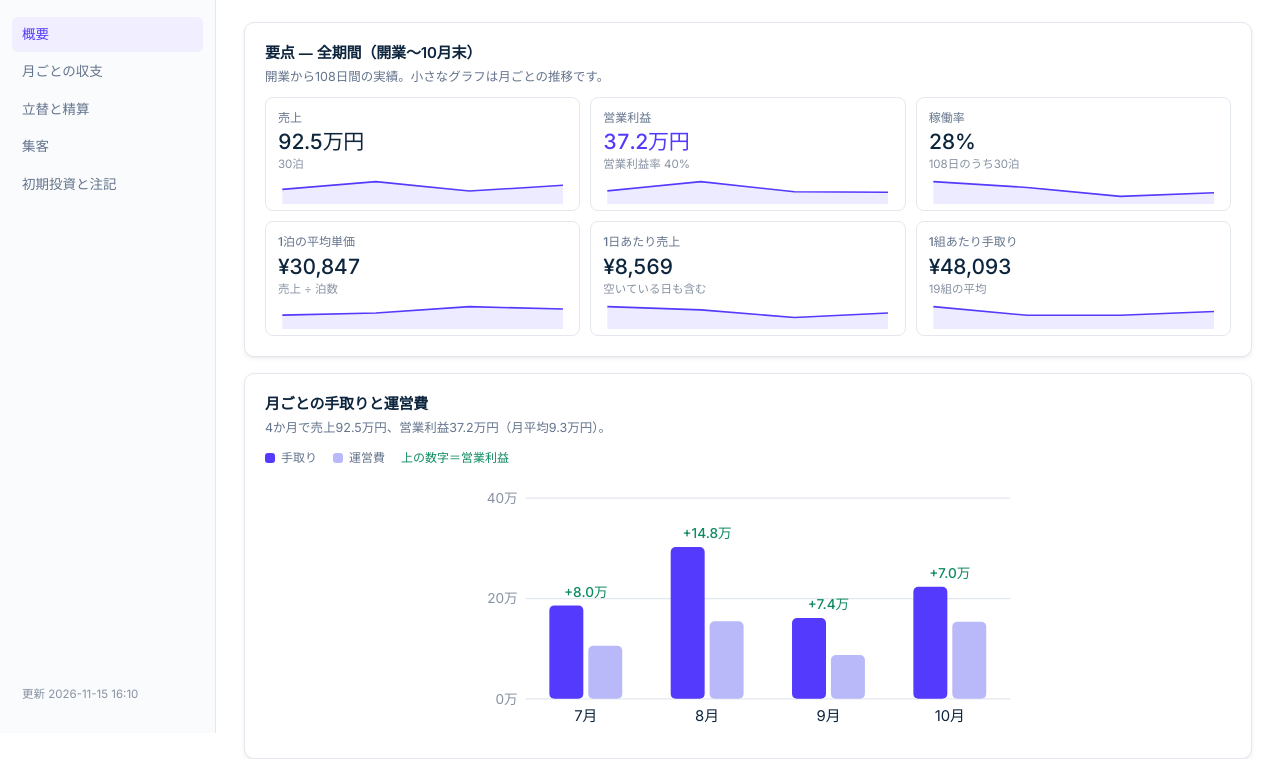
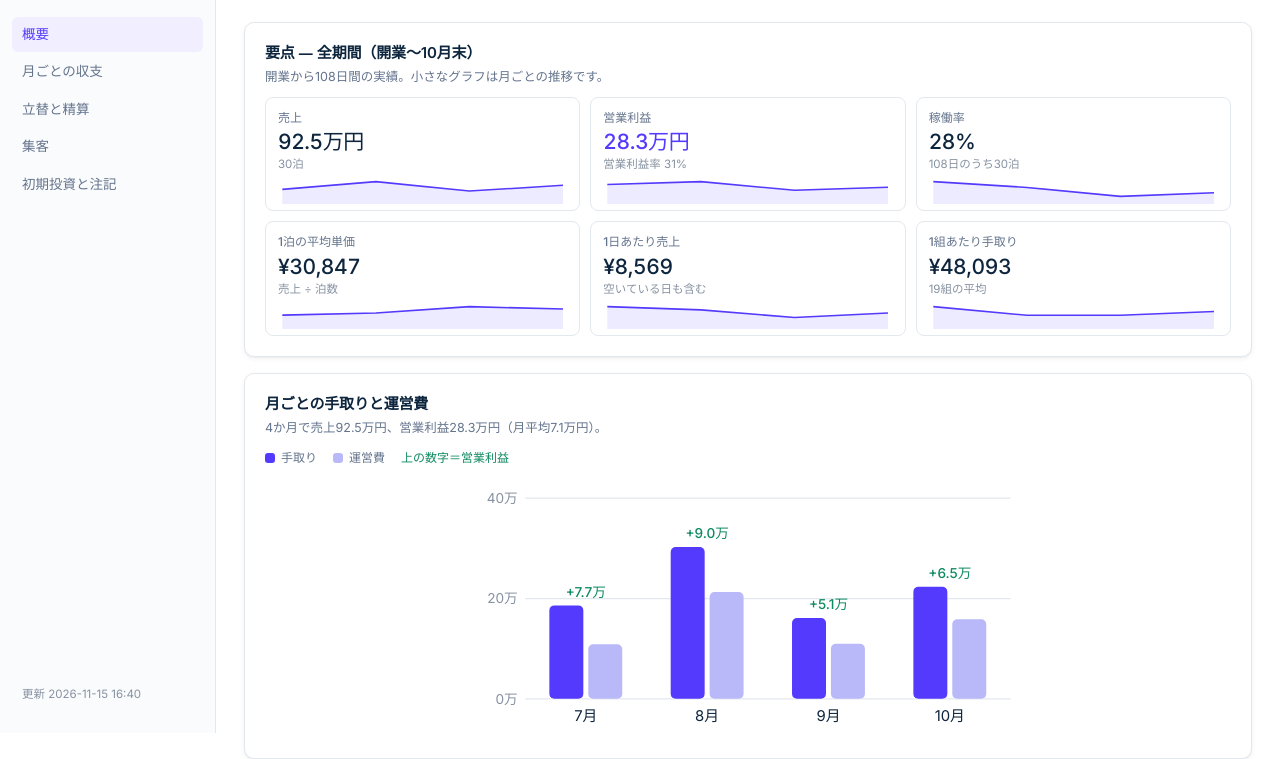
Before and after one commit to kinopy0918/uminiwa-report, a plain HTML site: page docs/index.html in a window 1280 px wide. Shown: the part 67-826 px from the top of the page. Drawn offline with Linux system fonts and the light colour scheme.

Commit message:
出資と立替の画面を追加（LINE経費台帳の立替一覧・経費シートへのリンク）、インターネット代を毎月固定で計上、電気・水道を使った月で計上
Co-Authored-By: Claude Opus 5.5 <noreply@anthropic.com>

```diff
--- a/docs/data.json
+++ b/docs/data.json
@@ -1,14 +1,14 @@
 {
- "generated": "2026-11-15 16:10",
+ "generated": "2026-11-15 16:40",
  "opening": "2026-07-16",
  "ledger_until": "2026-11-05",
  "initial": {
-  "total": 3377231,
+  "total": 3439502,
   "by_cat": {
    "修繕費": 1667677,
-   "消耗品費": 967833,
+   "消耗品費": 1009554,
    "地代家賃": 681452,
-   "光熱費": 25242,
+   "光熱費": 45792,
    "リネン費": 10450,
    "車両費": 7396,
    "荷造運賃": 6330,
@@ -30,11 +30,12 @@
    "fee": 5760,
    "net": 186240,
    "rent": 33548,
+   "internet": 3000,
    "linen": 9520,
    "cleaning": 0,
    "other_cost": 62879,
-   "cost": 105948,
-   "profit": 80292,
+   "cost": 108948,
+   "profit": 77292,
    "stays": 3,
    "net_per_turnover": 69840.0,
    "guests": 14,
@@ -79,11 +80,12 @@
    "fee": 9360,
    "net": 302640,
    "rent": 65000,
+   "internet": 5813,
    "linen": 40606,
    "cleaning": 0,
-   "other_cost": 49136,
-   "cost": 154742,
-   "profit": 147898,
+   "other_cost": 101457,
+   "cost": 212876,
+   "profit": 89764,
    "stays": 7,
    "net_per_turnover": 39908.57142857143,
    "guests": 60,
@@ -121,11 +123,12 @@
    "fee": 4980,
    "net": 161020,
    "rent": 65000,
+   "internet": 5813,
    "linen": 20603,
    "cleaning": 0,
-   "other_cost": 1609,
-   "cost": 87212,
-   "profit": 73808,
+   "other_cost": 18209,
+   "cost": 109625,
+   "profit": 51395,
    "stays": 4,
    "net_per_turnover": 40255.0,
    "guests": 31,
@@ -170,11 +173,12 @@
    "fee": 32087,
    "net": 223313,
    "rent": 65000,
+   "internet": 5813,
    "linen": 19587,
    "cleaning": 10000,
-   "other_cost": 59135,
-   "cost": 153722,
-   "profit": 69591,
+   "other_cost": 58188,
+   "cost": 158588,
+   "profit": 64725,
    "stays": 5,
    "net_per_turnover": 52774.6,
    "guests": 32,
@@ -225,11 +229,12 @@
    "fee": 71517,
    "net": 389883,
    "rent": 65000,
+   "internet": 5813,
    "linen": 26261,
    "cleaning": 17500,
-   "other_cost": 33711,
-   "cost": 142472,
-   "profit": 247411,
+   "other_cost": 2248,
+   "cost": 116822,
+   "profit": 273061,
    "stays": 1,
    "net_per_turnover": 77740.0,
    "guests": 4,
@@ -264,11 +269,12 @@
    "fee": 50964,
    "net": 277836,
    "rent": 65000,
+   "internet": 5813,
    "linen": 22572,
    "cleaning": 10000,
    "other_cost": 0,
-   "cost": 97572,
-   "profit": 180264,
+   "cost": 103385,
+   "profit": 174451,
    "stays": 0,
    "net_per_turnover": null,
    "guests": 0,
@@ -291,11 +297,12 @@
    "fee": 26257,
    "net": 143143,
    "rent": 70000,
+   "internet": 5813,
    "linen": 14388,
    "cleaning": 10000,
    "other_cost": 0,
-   "cost": 94388,
-   "profit": 48755,
+   "cost": 100201,
+   "profit": 42942,
    "stays": 0,
    "net_per_turnover": null,
    "guests": 0,
@@ -318,11 +325,12 @@
    "fee": 0,
    "net": 0,
    "rent": 70000,
+   "internet": 5813,
    "linen": 0,
    "cleaning": 0,
    "other_cost": 0,
-   "cost": 70000,
-   "profit": -70000,
+   "cost": 75813,
+   "profit": -75813,
    "stays": 0,
    "net_per_turnover": null,
    "guests": 0,
@@ -345,11 +353,12 @@
    "fee": 10447,
    "net": 56953,
    "rent": 70000,
+   "internet": 5813,
    "linen": 8184,
    "cleaning": 5000,
    "other_cost": 0,
-   "cost": 83184,
-   "profit": -26231,
+   "cost": 88997,
+   "profit": -32044,
    "stays": 0,
    "net_per_turnover": null,
    "guests": 0,
@@ -372,11 +381,12 @@
    "fee": 1440,
    "net": 46560,
    "rent": 70000,
+   "internet": 5813,
    "linen": 5962,
    "cleaning": 2500,
    "other_cost": 0,
-   "cost": 78462,
-   "profit": -31902,
+   "cost": 84275,
+   "profit": -37715,
    "stays": 0,
    "net_per_turnover": null,
    "guests": 0,
@@ -399,11 +409,12 @@
    "fee": 5921,
    "net": 32279,
    "rent": 70000,
+   "internet": 5813,
    "linen": 5214,
    "cleaning": 2500,
    "other_cost": 0,
-   "cost": 77714,
-   "profit": -45435,
+   "cost": 83527,
+   "profit": -51248,
    "stays": 0,
    "net_per_turnover": null,
    "guests": 0,
@@ -426,11 +437,12 @@
    "fee": 0,
    "net": 0,
    "rent": 70000,
+   "internet": 5813,
    "linen": 0,
    "cleaning": 0,
    "other_cost": 0,
-   "cost": 70000,
-   "profit": -70000,
+   "cost": 75813,
+   "profit": -75813,
    "stays": 0,
    "net_per_turnover": null,
    "guests": 0,
@@ -453,11 +465,12 @@
    "fee": 0,
    "net": 0,
    "rent": 70000,
+   "internet": 5813,
    "linen": 0,
    "cleaning": 0,
    "other_cost": 0,
-   "cost": 70000,
-   "profit": -70000,
+   "cost": 75813,
+   "profit": -75813,
    "stays": 0,
    "net_per_turnover": null,
    "guests": 0,
@@ -480,11 +493,12 @@
    "fee": 4185,
    "net": 22815,
    "rent": 70000,
+   "internet": 5813,
    "linen": 3718,
    "cleaning": 2500,
    "other_cost": 0,
-   "cost": 76218,
-   "profit": -53403,
+   "cost": 82031,
+   "profit": -59216,
    "stays": 0,
    "net_per_turnover": null,
    "guests": 0,
@@ -2015,10 +2029,212 @@
   }
  ],
  "tatekae": {
-  "paid": 2263292,
-  "equity": 750000,
-  "settled": 1287577,
-  "pending": []
+  "equity": 3000000,
+  "equity_n": 4,
+  "people": [
+   {
+    "name": "樹〇",
+    "paid": 2354195,
+    "settled": 1287577,
+    "equity_in_kind": 750000,
+    "open": 316618
+   },
+   {
+    "name": "長〇",
+    "paid": 8826,
+    "settled": 8826,
+    "equity_in_kind": 0,
+    "open": 0
+   },
+   {
+    "name": "桑〇",
+    "paid": 31463,
+    "settled": 31463,
+    "equity_in_kind": 0,
+    "open": 0
+   },
+   {
+    "name": "金〇",
+    "paid": 7879,
+    "settled": 0,
+    "equity_in_kind": 0,
+    "open": 7879
+   }
+  ],
+  "line": [
+   {
+    "date": "2026/05/17",
+    "what": "水道料金（令和8年4月分）",
+    "amount": 2322,
+    "payer": "樹〇",
+    "in_ledger": true,
+    "via_bank": false,
+    "status": "樹〇さんの立替に合算"
+   },
+   {
+    "date": "2026/07/12",
+    "what": "ラベル用テープ・軽量モンキーレンチ購入",
+    "amount": 2596,
+    "payer": "樹〇",
+    "in_ledger": true,
+    "via_bank": false,
+    "status": "樹〇さんの立替に合算"
+   },
+   {
+    "date": "2026/07/12",
+    "what": "水廻り用品・洗剤・紙袋",
+    "amount": 3588,
+    "payer": "長〇",
+    "in_ledger": true,
+    "via_bank": false,
+    "status": "精算済み"
+   },
+   {
+    "date": "2026/07/14",
+    "what": "収納ボックス・ランドリーバスケット等日用雑貨",
+    "amount": 11966,
+    "payer": "樹〇",
+    "in_ledger": true,
+    "via_bank": false,
+    "status": "樹〇さんの立替に合算"
+   },
+   {
+    "date": "2026/07/15",
+    "what": "表示錠レバー・コーナータップ",
+    "amount": 5238,
+    "payer": "長〇",
+    "in_ledger": true,
+    "via_bank": false,
+    "status": "精算済み"
+   },
+   {
+    "date": "2026/07/15",
+    "what": "日用品・清掃用品まとめ買い",
+    "amount": 17410,
+    "payer": "桑〇",
+    "in_ledger": true,
+    "via_bank": false,
+    "status": "精算済み"
+   },
+   {
+    "date": "2026/07/15",
+    "what": "指定ゴミ袋・資源袋・レジ袋・麦茶",
+    "amount": 923,
+    "payer": "桑〇",
+    "in_ledger": true,
+    "via_bank": false,
+    "status": "精算済み"
+   },
+   {
+    "date": "2026/07/18",
+    "what": "電気料金（2026年6月分・使用109kWh）",
+    "amount": 4762,
+    "payer": "樹〇",
+    "in_ledger": true,
+    "via_bank": false,
+    "status": "樹〇さんの立替に合算"
+   },
+   {
+    "date": "2026/08/07",
+    "what": "電気料金(2026年7月分)コンビニ払込",
+    "amount": 11144,
+    "payer": "樹〇",
+    "in_ledger": true,
+    "via_bank": false,
+    "status": "樹〇さんの立替に合算"
+   },
+   {
+    "date": "2026/08/09",
+    "what": "日用品・掃除用品まとめ買い",
+    "amount": 7270,
+    "payer": "桑〇",
+    "in_ledger": true,
+    "via_bank": false,
+    "status": "精算済み"
+   },
+   {
+    "date": "2026/08/09",
+    "what": "シャンプー・ボディソープ等日用品",
+    "amount": 5860,
+    "payer": "桑〇",
+    "in_ledger": true,
+    "via_bank": false,
+    "status": "精算済み"
+   },
+   {
+    "date": "2026/08/19",
+    "what": "ガス料金利用明細",
+    "amount": 1409,
+    "payer": "樹〇",
+    "in_ledger": true,
+    "via_bank": true,
+    "status": "口座払い"
+   },
+   {
+    "date": "2026/09/14",
+    "what": "水道料金 令和8年8月分",
+    "amount": 2504,
+    "payer": "樹〇",
+    "in_ledger": true,
+    "via_bank": false,
+    "status": "樹〇さんの立替に合算"
+   },
+   {
+    "date": "2026/09/14",
+    "what": "水道料金（令和08年06月分）",
+    "amount": 2322,
+    "payer": "樹〇",
+    "in_ledger": true,
+    "via_bank": false,
+    "status": "樹〇さんの立替に合算"
+   },
+   {
+    "date": "2026/09/17",
+    "what": "BBQコンロ・ステンレストング購入",
+    "amount": 5341,
+    "payer": "樹〇",
+    "in_ledger": true,
+    "via_bank": false,
+    "status": "樹〇さんの立替に合算"
+   },
+   {
+    "date": "2026/09/17",
+    "what": "LPガス利用明細（9月分・基本料金等）",
+    "amount": 2046,
+    "payer": "樹〇",
+    "in_ledger": true,
+    "via_bank": true,
+    "status": "口座払い"
+   },
+   {
+    "date": "2026/09/21",
+    "what": "電気料金の支払い",
+    "amount": 36687,
+    "payer": "樹〇",
+    "in_ledger": true,
+    "via_bank": false,
+    "status": "樹〇さんの立替に合算"
+   },
+   {
+    "date": "2026/10/10",
+    "what": "電気料金のPayPay支払い",
+    "amount": 11259,
+    "payer": "樹〇",
+    "in_ledger": true,
+    "via_bank": false,
+    "status": "樹〇さんの立替に合算"
+   },
+   {
+    "date": "2026/10/19",
+    "what": "ローラーキット・水性塗料・両面テープ等",
+    "amount": 7879,
+    "payer": "金〇",
+    "in_ledger": true,
+    "via_bank": false,
+    "status": "未精算"
+   }
+  ],
+  "line_sheet": "https://docs.google.com/spreadsheets/d/1oQSLwz6SPHM2JBoU3BDCg4Sr8qXaVegUV48a5CTFiRE/edit"
  },
  "unconfirmed_total": 0
 }
--- a/docs/index.html
+++ b/docs/index.html
@@ -135,6 +135,11 @@ dl.gloss dt{font-weight:600} dl.gloss dd{margin:0;color:var(--muted)}
 .pick select{font:inherit;font-size:13.5px;font-weight:500;color:var(--ink);background-color:var(--card);border:1px solid var(--line);border-radius:6px;padding:6px 32px 6px 10px;appearance:none;cursor:pointer;box-shadow:0 1px 2px rgba(13,37,61,.06);min-width:210px;
   background-image:linear-gradient(45deg,transparent 50%,var(--muted) 50%),linear-gradient(135deg,var(--muted) 50%,transparent 50%);background-position:calc(100% - 16px) 55%,calc(100% - 11px) 55%;background-size:5px 5px;background-repeat:no-repeat}
 .pick select:focus-visible{outline:2px solid var(--accent);outline-offset:1px}
+.btn{font-size:12.5px;font-weight:600;color:var(--accent);text-decoration:none;border:1px solid var(--line);border-radius:6px;padding:4px 10px;white-space:nowrap}
+.btn:hover{background:var(--accent-soft)}
+#tk{grid-template-columns:repeat(4,minmax(0,1fr))}
+@media (max-width:900px){#tk{grid-template-columns:repeat(2,minmax(0,1fr))}}
+#v-tatekae .row{align-items:start}
 </style>
 </head>
 <body>
@@ -197,10 +202,24 @@ dl.gloss dt{font-weight:600} dl.gloss dd{margin:0;color:var(--muted)}
   </div>
   <div class="view" id="v-tatekae">
   <section class="block" id="s-tk">
-    <h2><span class="no">05</span>立替と精算</h2>
-    <p class="lead">運営者が個人のカードなどで立て替えた支払いと、口座からの精算の状況。</p>
+    <h2>出資と立替<a class="btn" id="tk-link" href="#" target="_blank" rel="noopener">経費スプレッドシートを開く ↗</a></h2>
+    <p class="lead">出資は4名がそれぞれ75万円。備品などの買い物はLINE「海庭｜領収書」に送った領収書から経費に計上し、立て替えた人に口座から精算しています。</p>
     <div class="figs" id="tk"></div>
-    <ul class="notes" id="tk-notes"></ul>
+  </section>
+  <div class="row even">
+  <section class="block" id="s-tk-people">
+    <h2>立て替えた人ごとの残り</h2>
+    <p class="lead">未精算＝これから口座から払い戻す額。</p>
+    <div class="scroll"><table id="tk-people" style="min-width:420px"></table></div>
+  </section>
+  <section class="block" id="s-tk-notes">
+    <h2>見方と注意点</h2>
+    <ul class="notes" id="tk-notes" style="margin-top:4px"></ul>
+  </section>
+  </div>
+  <section class="block" id="s-tk-list">
+    <h2>LINEで計上した立替の一覧<span class="lead" id="tk-count" style="margin:0"></span></h2>
+    <div class="scroll"><table id="tk-list"></table></div>
   </section>
   </div>
   <div class="view" id="v-marketing">
@@ -236,7 +255,7 @@ dl.gloss dt{font-weight:600} dl.gloss dd{margin:0;color:var(--muted)}
     <dl class="gloss">
       <dt>売上</dt><dd>Airbnbに設定した宿泊料の合計。泊まった日で月に割り振る</dd>
       <dt>手取り</dt><dd>売上からAirbnbの手数料を引いた額</dd>
-      <dt>営業利益</dt><dd>手取りから家賃・リネン・清掃・光熱・消耗品を引いた額。手元の現金とは一致しない</dd>
+      <dt>営業利益</dt><dd>手取りから家賃・インターネット・リネン・清掃・光熱・消耗品を引いた額。手元の現金とは一致しない</dd>
       <dt>稼働率</dt><dd>営業日のうち宿泊が入っていた日の割合（1棟貸しなので1泊＝1日）</dd>
       <dt>1日あたり売上</dt><dd>売上 ÷ 営業日数。空いている日も含めた稼ぐ力</dd>
       <dt>1組あたり手取り</dt><dd>1回の清掃（1組の滞在）でいくら入ったか。チェックインした月で数える</dd>
@@ -264,7 +283,7 @@ const FEE_NOW=0.155, RENT_NOW=70000, RENT_OLD=65000;
 let D, DONE, T;
 function total(ms){
   const s=k=>ms.reduce((a,m)=>a+(m[k]||0),0);
-  const t={gross:s("gross"),fee:s("fee"),net:s("net"),rent:s("rent"),linen:s("linen"),cleaning:s("cleaning"),other_cost:s("other_cost"),cost:s("cost"),profit:s("profit"),
+  const t={gross:s("gross"),fee:s("fee"),net:s("net"),rent:s("rent"),internet:s("internet"),linen:s("linen"),cleaning:s("cleaning"),other_cost:s("other_cost"),cost:s("cost"),profit:s("profit"),
     nights:s("nights"),days:s("days"),bookings:s("bookings"),stays:s("stays")};
   t.turnNet=ms.reduce((a,m)=>a+(m.net_per_turnover||0)*(m.stays||0),0);
   t.occupancy=t.nights/t.days; t.adr=t.nights?t.gross/t.nights:0; t.net_per_turnover=t.stays?t.turnNet/t.stays:null;
@@ -306,7 +325,7 @@ function renderPeriod(key){
   ].join("");
 
   $("flow-title").textContent=`お金の流れ ― ${label}`;
-  const steps=[["売上（宿泊料）",p.gross,"var(--accent)"],["Airbnb手数料",-p.fee,"var(--accent-2)"],["家賃",-p.rent,"var(--accent-2)"],["リネン",-p.linen,"var(--accent-2)"],
+  const steps=[["売上（宿泊料）",p.gross,"var(--accent)"],["Airbnb手数料",-p.fee,"var(--accent-2)"],["家賃",-p.rent,"var(--accent-2)"],["インターネット",-(p.internet||0),"var(--accent-2)"],["リネン",-p.linen,"var(--accent-2)"],
     ["清掃",-p.cleaning,"var(--accent-2)"],["光熱・消耗品ほか",-p.other_cost,"var(--accent-2)"],["営業利益",p.profit,"var(--good)"]];
   let run=0; const max=Math.max(p.gross,1);
   $("flow").innerHTML=steps.map(([k,v,c],i)=>{
@@ -354,7 +373,7 @@ function renderStatic(){
   $("pl-chart").innerHTML=`<div class="legend"><span><i style="background:var(--accent)"></i>手取り</span><span><i style="background:var(--accent-2)"></i>運営費</span><span style="color:var(--good)">上の数字＝営業利益</span></div>
     <svg viewBox="0 0 ${W} ${H}" width="100%" role="img" aria-label="月ごとの手取りと運営費">${grid}${bars}</svg>`;
   const cols=[...ms,{...T,month:"合計"}];
-  const money=[["売上（宿泊料）","gross",""],["Airbnb手数料","fee","−"],["手取り","net","b"],["家賃","rent","−"],["リネン","linen","−"],["清掃","cleaning","−"],["光熱・消耗品ほか","other_cost","−"],["運営費 計","cost","b−"],["営業利益","profit","p"]];
+  const money=[["売上（宿泊料）","gross",""],["Airbnb手数料","fee","−"],["手取り","net","b"],["家賃","rent","−"],["インターネット","internet","−"],["リネン","linen","−"],["清掃","cleaning","−"],["光熱・消耗品ほか","other_cost","−"],["運営費 計","cost","b−"],["営業利益","profit","p"]];
   const cell=(v,f)=>f==="p"?`<b class="${v<0?"neg":"pos"}">${yen(v)}</b>`:f.includes("b")?`<b>${f.includes("−")&&v?"−":""}${yen(v)}</b>`:`${f==="−"&&v?"−":""}${yen(v)}`;
   const kpi=[["営業利益率",c=>c.gross?pct(c.profit/c.gross):"—"],["稼働率",c=>pct(c.occupancy)],["泊数",c=>`${c.nights}泊`],["1泊の平均単価",c=>c.nights?yen(c.gross/c.nights):"—"],
     ["1日あたり売上",c=>yen(c.gross/c.days)],["Airbnb手数料率",c=>c.gross?pct(c.fee/c.gross,1):"—"],["チェックインした組数",c=>`${c.bookings}組`],["1組あたり手取り",c=>c.net_per_turnover?yen(c.net_per_turnover):"—"]];
@@ -365,20 +384,31 @@ function renderStatic(){
     `<tr><td class="grp" colspan="${cols.length+1}">運営の指標</td></tr>`+
     kpi.map(([k,fn])=>`<tr><td>${k}</td>${cols.map(c=>td(c,fn(c))).join("")}</tr>`).join("")+`</tbody>`;
 
-  // 立替と精算
-  const tk=d.tatekae, pend=tk.pending.reduce((a,x)=>a+x.amount,0), open=tk.paid-tk.equity-tk.settled;
+  // 出資と立替
+  const tk=d.tatekae, ppl=tk.people, openAll=ppl.reduce((a,p)=>a+Math.max(p.open,0),0), lines=tk.line;
+  $("tk-link").href=tk.line_sheet;
   $("tk").innerHTML=[
-    ["立て替えた額の累計",yen(tk.paid),"個人のカードで払った支出と、口座に入れた立替"],
-    ["うち出資として扱う分",yen(tk.equity),"立替の形で出資した分（精算しない）"],
-    ["口座から精算済み",yen(tk.settled),"口座から払い戻した額（戻し入れを差し引き）"],
-    ["未精算の残り",yen(open),pend?`内容確認中の振替${yen(pend)}が精算なら ${yen(open-pend)}`:"",open>0?"key":""],
+    ["出資",yen(tk.equity),`${tk.equity_n}名 × ¥750,000`],
+    ["立て替えた額の合計",yen(ppl.reduce((a,p)=>a+p.paid,0)),"出資の75万円を立替で出した分を含む"],
+    ["精算済み",yen(ppl.reduce((a,p)=>a+p.settled,0)),"口座から払い戻した額"],
+    ["未精算の合計",yen(openAll),`${ppl.filter(p=>p.open>0).length}名に払い戻し待ち`,openAll>0?"key":""],
   ].map(fig).join("");
+  $("tk-people").innerHTML=`<thead><tr><th>立て替えた人</th><th>立て替えた額</th><th>うち出資分</th><th>精算済み</th><th>未精算</th></tr></thead><tbody>`+
+    ppl.map(p=>`<tr><td>${esc(p.name)}</td><td>${yen(p.paid)}</td><td>${p.equity_in_kind?yen(p.equity_in_kind):"—"}</td><td>${yen(p.settled)}</td><td class="${p.open>0?"neg":""}"><b>${yen(p.open)}</b></td></tr>`).join("")+`</tbody>`;
+  const st=s=>s==="精算済み"?`<span class="chip good">精算済み</span>`:s==="未精算"?`<span class="chip bad">未精算</span>`:s==="口座払い"?`<span class="chip">口座払い</span>`:`<span class="chip run">${esc(s)}</span>`;
+  if(lines){
+    $("tk-count").textContent=`${lines.length}件・${yen(lines.reduce((a,i)=>a+i.amount,0))}`;
+    $("tk-list").innerHTML=`<thead><tr><th>日付</th><th style="text-align:left">内容</th><th>金額</th><th>立て替えた人</th><th>精算</th><th>台帳</th></tr></thead><tbody>`+
+      lines.slice().reverse().map(i=>`<tr><td>${esc(i.date.slice(5))}</td><td class="wrap" style="min-width:14em">${esc(i.what)}</td><td>${yen(i.amount)}</td><td>${esc(i.payer)}</td><td>${st(i.status)}</td><td>${i.in_ledger?"反映済み":`<span class="chip bad">未反映</span>`}</td></tr>`).join("")+`</tbody>`;
+  } else $("tk-list").innerHTML=`<tbody><tr><td>経費スプレッドシートを読めませんでした。右上のリンクから直接開いてください。</td></tr></tbody>`;
   $("tk-notes").innerHTML=[
-    pend?`口座から運営会社へ振り替えた${tk.pending.map(x=>`${esc(x.date)} ${yen(x.amount)}`).join("・")}は、何の精算かを確認中のため「精算済み」に入れていません。`:"",
-    `精算は口座から運営会社への振替で行っており、振替ごとの内訳の書類はありません。全額を立替の精算として数えています。`,
-    `立替の額は台帳に記帳した額です。原本と照合済みなのは、領収書で2026年10月の4件（¥48,063）、通帳で口座への立替入金（2026年7月 ¥400,000）と精算3件（6月・7月・10月）です。それ以前の立替の多く、2026年2月の精算2件（計¥400,000）、出資扱いの¥750,000は原本未確認です。`,
-    `領収書が届いていない立替は、まだ入っていません。`,
-  ].filter(Boolean).map(s=>`<li>${s}</li>`).join("");
+    `樹〇さんは出資の75万円を、口座に入れずに海庭の支払いを立て替える形で出しています。そのため「立て替えた額」から75万円を出資分として差し引いています。`,
+    `樹〇さんへの精算は口座から運営会社への振替で行っており、振替ごとの内訳の書類はありません。全額を立替の精算として数えています。`,
+    `ほかの方への精算は、口座からの振込と領収書の金額が一致したものを「精算済み」にしています。`,
+    `「口座払い」は口座から引き落とされた支払いの明細で、立替ではありません。「未反映」は帳簿にまだ入っていない領収書です。`,
+    `電気・水道は使った月の経費にしています（支払った月とは最大3か月ずれます）。`,
+    `立替の額は帳簿に記帳した額です。LINEで送られた領収書と、2026年10月の4件は原本と照合済みです。それ以前の立替の多くと、2026年2月の精算2件（計¥400,000）は原本未確認です。`,
+  ].map(s=>`<li>${s}</li>`).join("");
 
   // この先
   const A=d.months.filter(m=>m.status!=="実績").slice(0,4);
@@ -411,8 +441,8 @@ function renderStatic(){
     `実績は開業日（${esc(d.opening)}）から${ym(last)}末まで。7月は${ms[0].days}日分です。夏休み（7〜8月）を含むため、年換算の数字は冬の閑散期が入ると下がる見込みです。`,
     `年換算利回りと回収見込みは、Airbnb手数料を全予約15.5%、家賃を2027年1月からの月¥70,000に置き換えて計算した目安です。`,
     `一度きりの大きな支出を含む月があります：7月 トイレ修理 ¥51,920／8月 掃除機などの備品 ¥45,108／10月 使い捨て歯ブラシ2000セット ¥30,800（数年分を一括で計上）と玄関の電子錠 ¥11,386。`,
-    `電気・水道・ネット代はまだ入っていません${d.unconfirmed_total?`（内容を確認中の支出${yen(d.unconfirmed_total)}も未計上）`:""}。営業利益・回収率・利回りは実際より高めに出ています。経費精算（他の人が立て替えた分の払い戻し）は、内訳が分からないものも経費に入れています。`,
-    `Airbnbの手数料は9/16以降の予約から3%→15.5%に上がりました。家賃は契約額の日割り、リネンは単価表からの計算、清掃は10月から1回¥2,500です。`,
+    `電気・水道はLINEで届いた領収書の分だけ入っています（電気は9月分まで・水道は8月分まで）。10月以降の分が届くまで、その月の利益は高めに出ます。`,
+    `Airbnbの手数料は9/16以降の予約から3%→15.5%に上がりました。家賃は契約額の日割り、インターネットは月¥5,813の固定額を日割り、リネンは単価表からの計算、清掃は10月から1回¥2,500です。`,
     `初期投資は台帳に記帳した額です。請求書・通帳と照合済みなのは電気工事（¥1,167,100）と家賃の一部だけで、改装工事・家具などの多くは原本の確認が済んでいません。`,
     `口座の記帳は${esc(d.ledger_until)}まで。`,
   ].map(s=>`<li>${s}</li>`).join("");
```
Also changed, not shown: 1 other file.
